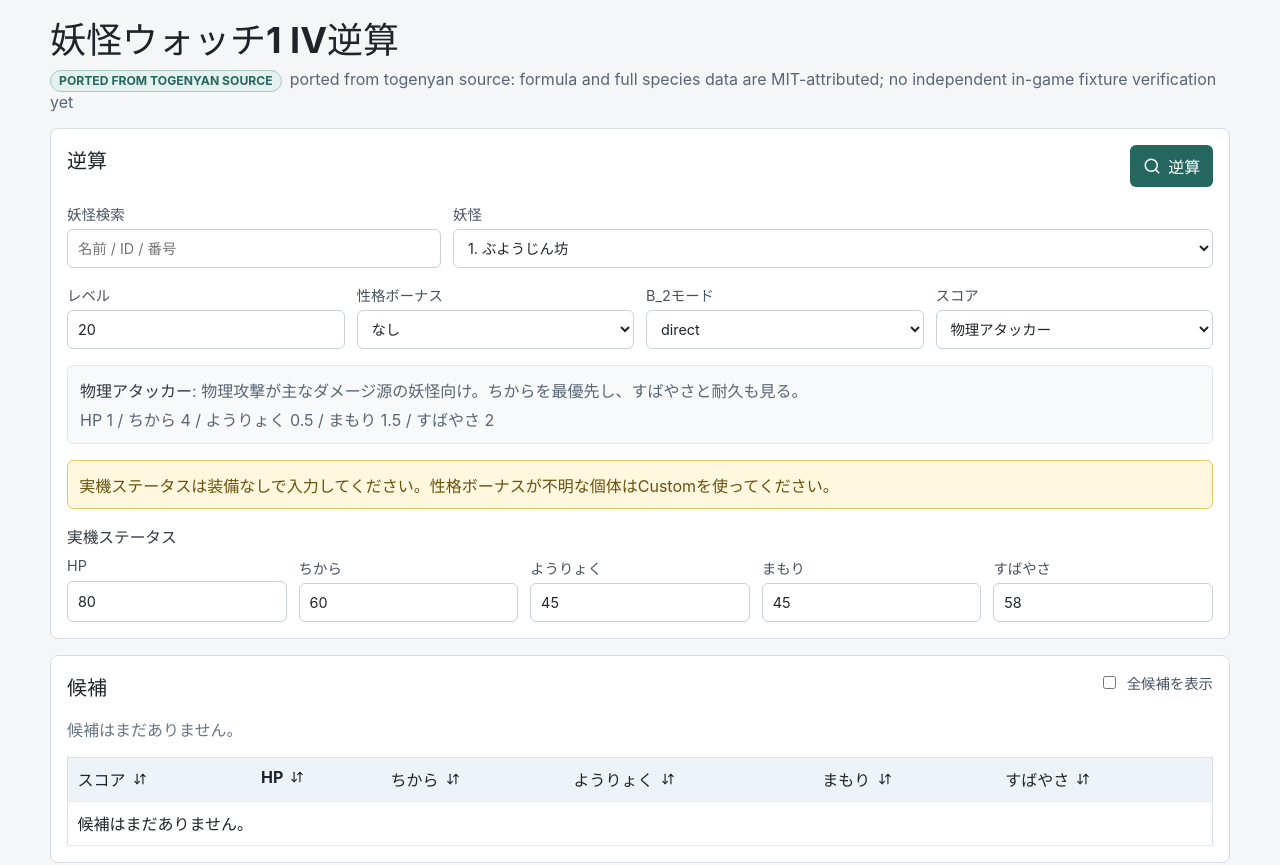
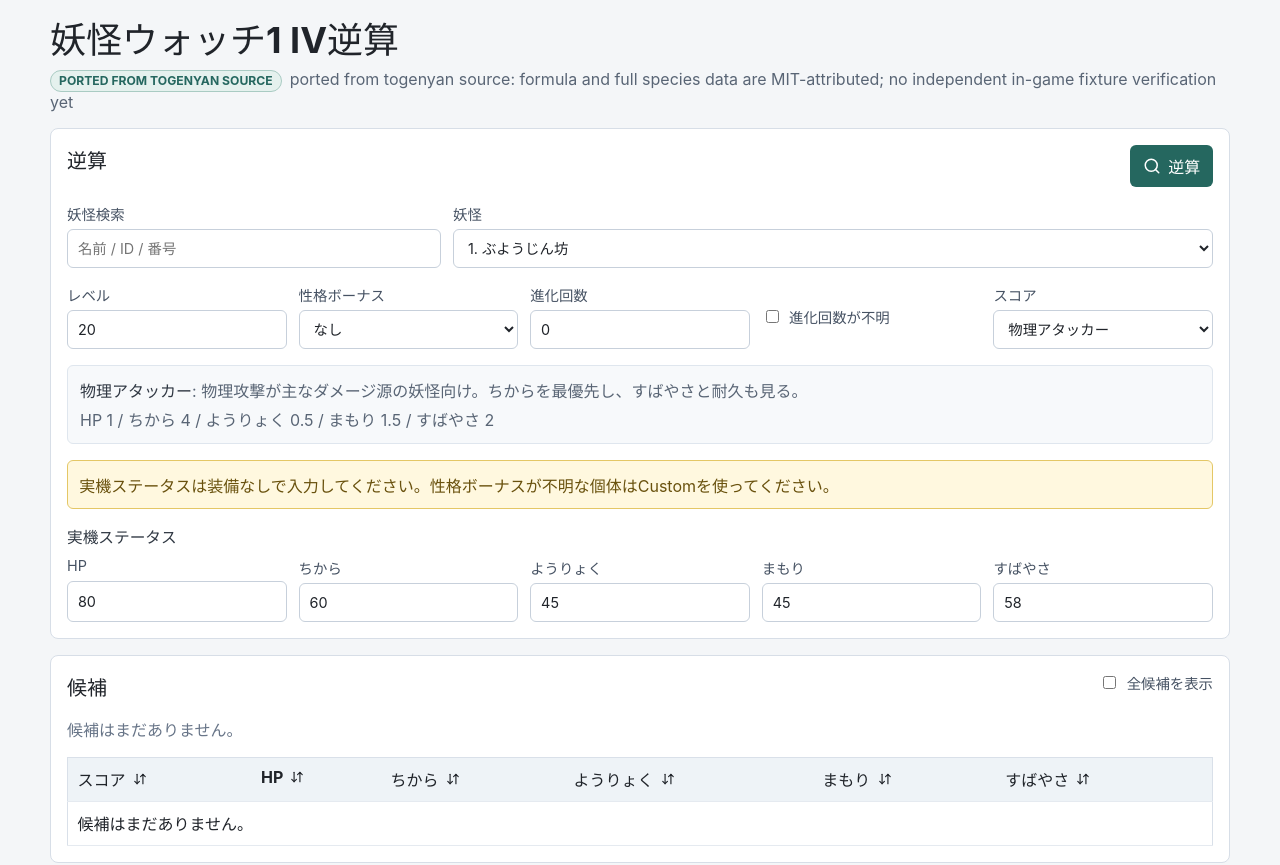
Before and after one commit to AlexanderGG-0520/yw1-iv-calculator, a React (Vite) app: page / in a window 1280 px wide. Shown: the top 865 px of the page. Built offline with nearby package versions, Linux system fonts and the light colour scheme.

Commit message:
Expose multi-stage evolution count in reverse-search UI

```diff
--- a/src/App.tsx
+++ b/src/App.tsx
@@ -5,7 +5,7 @@
 import { formatCandidateJson, formatCandidateText, formatStatLine } from "./engine/copyFormat";
 import { calculateStatBlock } from "./engine/forwardCalculation";
 import { BUILT_IN_SCORE_PROFILES, formatScoreWeights, hasAnyScoreWeight, resolveScoreProfile } from "./engine/scoring";
-import { STAT_KEYS, type B2Mode, type PersonalityMode, type ReverseResult, type ScorePreset, type SearchInput, type SearchResponse, type StatBlock, type StatKey } from "./engine/types";
+import { STAT_KEYS, type PersonalityMode, type ReverseResult, type ScorePreset, type SearchInput, type SearchResponse, type StatBlock, type StatKey } from "./engine/types";
 import { YOKAI } from "./engine/yokaiData";
 import { sourceCharacteristicBonus, togenyanPortedEngine } from "./engine/calculationEngine";
 
@@ -65,7 +65,8 @@
   const [observed, setObserved] = useState<StatBlock>(defaultObserved);
   const [personalitySelection, setPersonalitySelection] = useState<PersonalitySelection>("none");
   const [customBonus, setCustomBonus] = useState<StatBlock>(emptyStats);
-  const [b2Mode, setB2Mode] = useState<B2Mode>("direct");
+  const [knownEvolutionCount, setKnownEvolutionCount] = useState(0);
+  const [evolutionCountUnknown, setEvolutionCountUnknown] = useState(false);
   const [scorePreset, setScorePreset] = useState<ScorePreset>("physical_attacker");
   const [customScoreWeights, setCustomScoreWeights] = useState<StatBlock>(defaultCustomScoreWeights);
   const [response, setResponse] = useState<SearchResponse | null>(null);
@@ -157,7 +158,7 @@
       speciesId,
       level,
       observed,
-      b2Mode,
+      evolutionCount: evolutionCountUnknown ? "unknown" : knownEvolutionCount,
       scorePreset,
       customScoreWeights,
       maxResults: 100,
@@ -228,13 +229,20 @@
           <section className="controls" aria-label="逆算設定">
             <NumberInput label="レベル" value={level} min={1} max={99} onChange={setLevel} />
             <PersonalitySelect value={personalitySelection} onChange={setPersonalitySelection} />
-            <label>
-              B_2モード
-              <select value={b2Mode} onChange={(event) => setB2Mode(event.target.value as B2Mode)}>
-                <option value="direct">direct</option>
-                <option value="evolved_once">evolved_once</option>
-                <option value="unknown">unknown</option>
-              </select>
+            <NumberInput
+              label="進化回数"
+              value={knownEvolutionCount}
+              min={0}
+              disabled={evolutionCountUnknown}
+              onChange={(value) => setKnownEvolutionCount(Math.max(0, Math.floor(value)))}
+            />
+            <label className="inline-check">
+              <input
+                type="checkbox"
+                checked={evolutionCountUnknown}
+                onChange={(event) => setEvolutionCountUnknown(event.target.checked)}
+              />
+              進化回数が不明
             </label>
             <label>
               スコア
@@ -373,11 +381,32 @@
   );
 }
 
-function NumberInput({ label, value, min, max, onChange }: { label: string; value: number; min?: number; max?: number; onChange: (value: number) => void }) {
+function NumberInput({
+  label,
+  value,
+  min,
+  max,
+  disabled,
+  onChange,
+}: {
+  label: string;
+  value: number;
+  min?: number;
+  max?: number;
+  disabled?: boolean;
+  onChange: (value: number) => void;
+}) {
   return (
     <label>
       {label}
-      <input min={min} max={max} type="number" value={value} onChange={(event) => onChange(Number(event.target.value))} />
+      <input
+        min={min}
+        max={max}
+        type="number"
+        value={value}
+        disabled={disabled}
+        onChange={(event) => onChange(Number(event.target.value))}
+      />
     </label>
   );
 }
```
